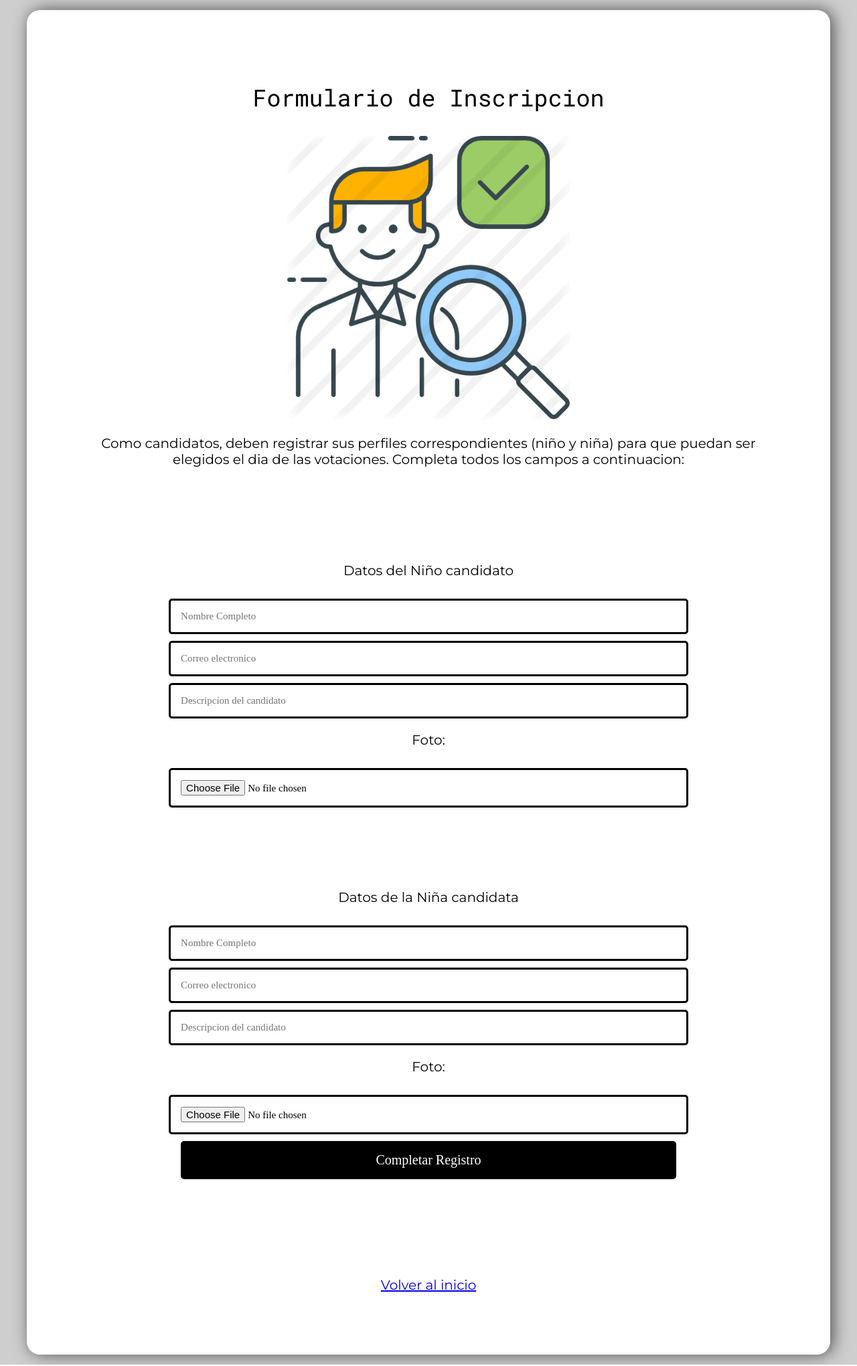
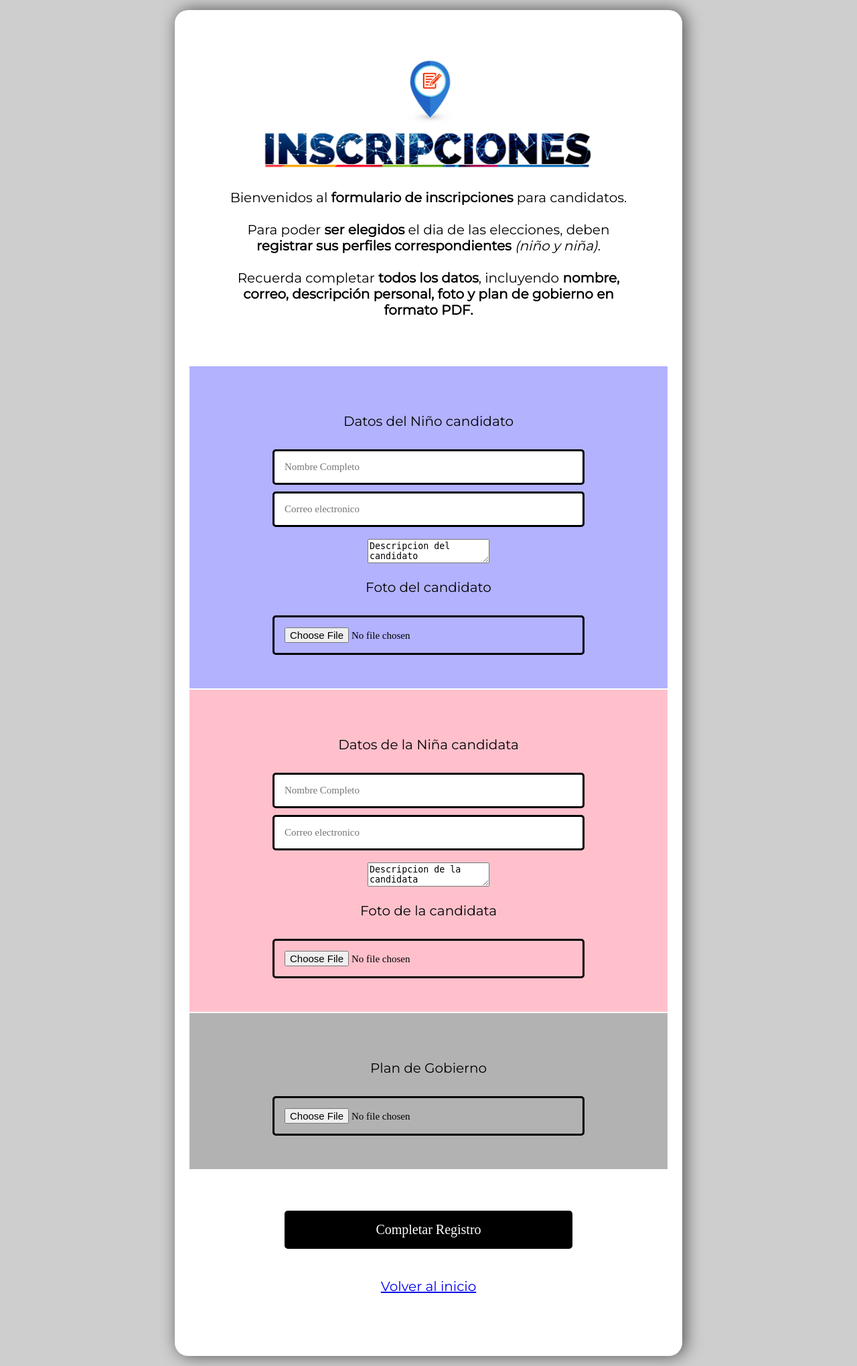
Before and after one commit to iRetray/VotaToon, a PHP site: page /registrarCandidato/registrar.php in a window 1280 px wide. Shown: the whole page at 67% size. Run offline with PHP 8.4, Linux system fonts and the light colour scheme; some libraries are stand-ins or nearby versions; some web fonts are replaced.

Commit message:
Formulario de registro de candidatos

```diff
--- a/estilos.css
+++ b/estilos.css
@@ -23,6 +23,19 @@ table#estiloSombra {
 	box-shadow: 4px 0px 25px 0px rgba(0,0,0,0.62);
 }
 
+table#estiloSombraFormulario {
+  width: 60%;
+  align-content: center;
+  padding: 20px;
+  margin: 15px;
+  background-color: white;
+  border-radius: 20px;
+
+  -webkit-box-shadow: 4px 0px 25px 0px rgba(0,0,0,0.62);
+  -moz-box-shadow: 4px 0px 25px 0px rgba(0,0,0,0.62);
+  box-shadow: 4px 0px 25px 0px rgba(0,0,0,0.62);
+}
+
 table#estiloSombratransparente {
   width: 95%;
   align-content: center;
@@ -40,6 +53,10 @@ table#home {
 
 img#header {
   width: 40%;
+}
+
+img#hins {
+  width: 80%;
 }
 
 img#calendario {
--- a/registrarCandidato/registrar.php
+++ b/registrarCandidato/registrar.php
@@ -4,45 +4,61 @@
 	<meta charset="UTF-8"/>
 	<title>VotaToon</title>
 	<link rel="stylesheet" type="text/css" href="../estilos.css">
+
+	<script src="https://cdn.tiny.cloud/1/ev5dle7dvy3qi2izevr0yx74zquka4a45nggtb1nbz2peiej/tinymce/5/tinymce.min.js"></script>
+	<script>tinymce.init({selector:'textarea'});</script>
 </head>
 <body class="bodyStyle">
 	<center>
-	<table id="estiloSombra" align="center">
+	<table id="estiloSombraFormulario" align="center">
 		<tr id="general" align="center">
 			<td id="error">
-				<p id="titulos">Formulario de Inscripcion</p>
-				<img src="../imagenes/perfil.png" id="header">
-				<p id="textos">Como candidatos, deben registrar sus perfiles correspondientes (niño y niña) para que puedan ser elegidos el dia de las votaciones. Completa todos los campos a continuacion:</p>
+				<img src="../imagenes/inscripciones.png" id="hins">
+				<p id="textos">Bienvenidos al <strong>formulario de inscripciones</strong> para candidatos.<br><br>Para poder <strong>ser elegidos</strong> el dia de las elecciones, deben <strong>registrar sus perfiles correspondientes</strong> <i>(niño y niña)</i>. <br><br>Recuerda completar <strong>todos los datos</strong>, incluyendo <strong>nombre, correo, descripción personal, foto y plan de gobierno en formato PDF.</strong></p>
 			</td>
 		</tr>
-		<form method="post" action="">
-		<tr id="general" align="center">
+		<form method="post" action="" id="formNiño">
+		<tr id="general" align="center" bgcolor="#b2b2ff">
 			<td id="error">
 				<p id="textos">Datos del Niño candidato</p>
 				<input type="text" name="nombre1" id="texto" placeholder="Nombre Completo">
 				<input type="email" name="correo1" id="texto" placeholder="Correo electronico">
-				<input type="text" name="descripcion1" id="texto" placeholder="Descripcion del candidato">
-				<p id="textos">Foto:</p>
+				<br>
+				<br>
+				<textarea name="descripcion1" form="formNiño">Descripcion del candidato</textarea>
+				<br>
+				<p id="textos">Foto del candidato</p>
 				<input type="file" accept="image/*" name="foto1" id="texto" placeholder="Foto del candidato">
 			</td>
 		</tr>
-		<tr id="general" align="center">
+		<tr id="general" align="center" bgcolor="#FFC0CB">
 			<td id="error">
 				<p id="textos">Datos de la Niña candidata</p>
 				<input type="text" name="nombre2" id="texto" placeholder="Nombre Completo">
 				<input type="email" name="correo2" id="texto" placeholder="Correo electronico">
-				<input type="text" name="descripcion2" id="texto" placeholder="Descripcion del candidato">
-				<p id="textos">Foto:</p>
+				<br>
+				<br>
+				<textarea name="descripcion2" form="formNiño">Descripcion de la candidata</textarea>
+				<br>
+				<p id="textos">Foto de la candidata</p>
 				<input type="file" accept="image/*" name="foto2" id="texto" placeholder="Foto del candidato">
-				<input type="submit" name="" id="submit" value="Completar Registro">
+
+			</td>
+		</tr>
+		<tr bgcolor="#b2b2b2">
+			<td id="error">
+				<center>
+					<p id="textos">Plan de Gobierno</p>
+				<input type="file" accept="application/pdf, application/msword" name="plan" id="texto"></center>
+			</td>
+		</tr>
+		<tr align="center">
+			<td id="error">
+				<center><input type="submit" name="" id="submit" value="Completar Registro"></center>
+				<p id="textos" align="center"><br><a href="../index.html">Volver al inicio</a></p>
 			</td>
 		</tr>
 		</form>
-		<tr>
-			<td id="error">
-				<p id="textos" align="center"><br><a href="../index.html">Volver al inicio</a></p>
-			</td>
-		</tr>
 	</table>
 	</center>
 </body>
```
Also changed, not shown: imagenes/inscripciones.png (added), imagenes/web.webp (added).
